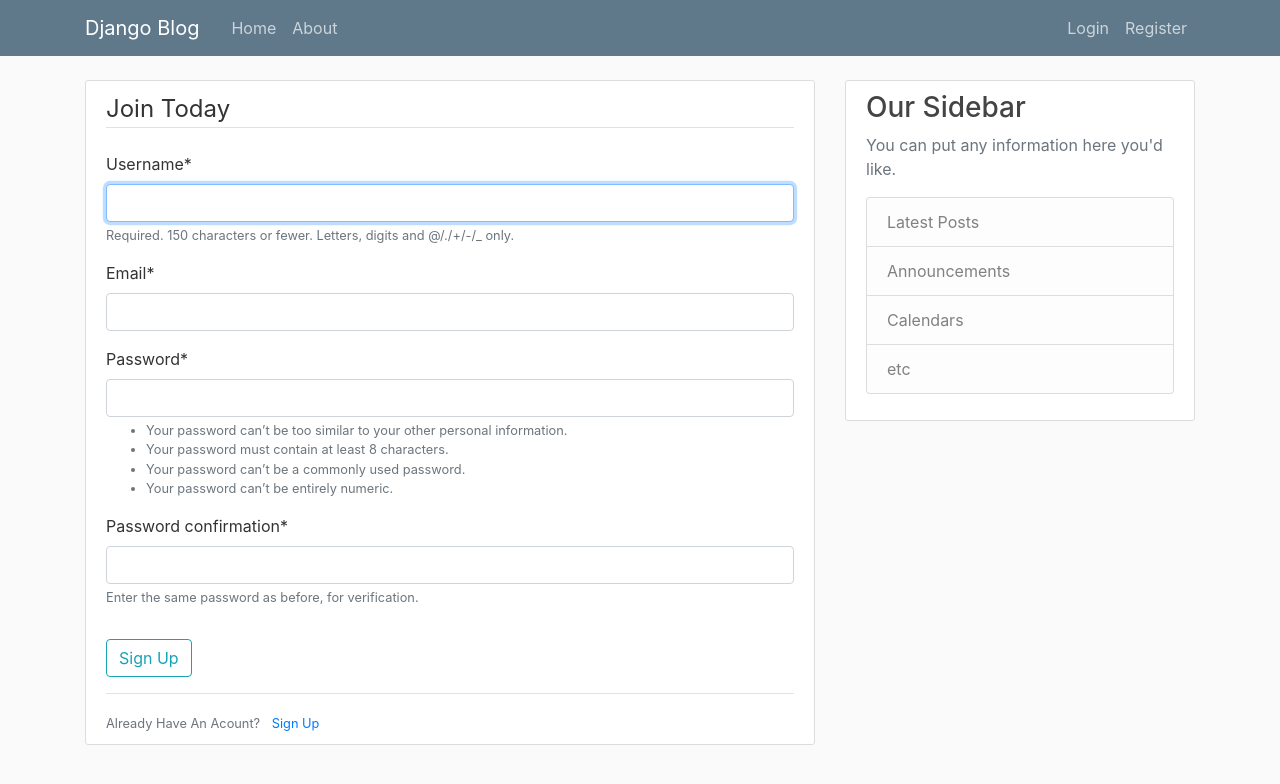
After one commit to Jaouadeddadsi/Django-app, a Django app: page /register/ in a window 1280 px wide. The commit adds this page. Shown: the top 784 px of the page. Run offline with Django 3.2, Linux system fonts and the light colour scheme; some libraries are stand-ins or nearby versions.

Commit message:
feat: Add user registration form

```diff
--- a/blog/templates/blog/base.html
+++ b/blog/templates/blog/base.html
@@ -34,7 +34,7 @@
             <!-- Navbar Right Side -->
             <div class="navbar-nav">
               <a class="nav-item nav-link" href="#">Login</a>
-              <a class="nav-item nav-link" href="#">Register</a>
+              <a class="nav-item nav-link" href="{% url 'register' %}">Register</a>
             </div>
           </div>
         </div>
@@ -43,6 +43,13 @@
     <main role="main" class="container">
       <div class="row">
         <div class="col-md-8">
+            {% if messages %}
+                {% for message in messages %}
+                    <div class="alert alert-{{ message.tags }}">
+                        {{ message }}
+                    </div>
+                {% endfor %}
+            {% endif %}
           {% block content %}{% endblock %}
         </div>
         <div class="col-md-4">
--- a/django_project/settings.py
+++ b/django_project/settings.py
@@ -32,6 +32,8 @@ ALLOWED_HOSTS = []
 
 INSTALLED_APPS = [
     'blog.apps.BlogConfig',
+    'user.apps.UserConfig',
+    'crispy_forms',
     'django.contrib.admin',
     'django.contrib.auth',
     'django.contrib.contenttypes',
@@ -119,3 +121,4 @@ USE_TZ = True
 # https://docs.djangoproject.com/en/2.1/howto/static-files/
 
 STATIC_URL = '/static/'
+CRISPY_TEMPLATE_PACK = 'bootstrap4'
--- a/django_project/urls.py
+++ b/django_project/urls.py
@@ -15,8 +15,10 @@ Including another URLconf
 """
 from django.contrib import admin
 from django.urls import path, include
+from user import views as user_views
 
 urlpatterns = [
     path('admin/', admin.site.urls),
+    path('register/', user_views.register, name='register'),
     path('', include('blog.urls')),
 ]
--- /dev/null
+++ b/user/admin.py
@@ -0,0 +1,3 @@
+from django.contrib import admin
+
+# Register your models here.
--- /dev/null
+++ b/user/apps.py
@@ -0,0 +1,5 @@
+from django.apps import AppConfig
+
+
+class UserConfig(AppConfig):
+    name = 'user'
--- /dev/null
+++ b/user/forms.py
@@ -0,0 +1,11 @@
+from django import forms
+from django.contrib.auth.models import User
+from django.contrib.auth.forms import UserCreationForm
+
+
+class UserRegisterForm(UserCreationForm):
+    email = forms.EmailField()
+
+    class Meta:
+        model = User
+        fields = ['username', 'email', 'password1', 'password2']
--- /dev/null
+++ b/user/models.py
@@ -0,0 +1,3 @@
+from django.db import models
+
+# Create your models here.
--- /dev/null
+++ b/user/templates/user/register.html
@@ -0,0 +1,24 @@
+{% extends "blog/base.html" %}
+{% load crispy_forms_tags %}
+{% block content%}
+<div class="content-section">
+    <form method="POST">
+        {% csrf_token %}
+        <fieldset class="form-group">
+            <legend class="border-bottom mb-4">
+                Join Today
+            </legend>
+            {{ form|crispy }}
+        </fieldset>
+        <div class="form-group">
+            <button class="btn btn-outline-info" type="submit"> Sign Up </button>
+        </div>
+    </form>
+    <div class="border-top pt-3">
+        <small class="text-muted">
+            Already Have An Acount? <a class="ml-2" href="#">Sign Up</a>
+        </small>
+    </div>
+</div>
+
+{% endblock content %}
--- /dev/null
+++ b/user/tests.py
@@ -0,0 +1,3 @@
+from django.test import TestCase
+
+# Create your tests here.
--- /dev/null
+++ b/user/views.py
@@ -0,0 +1,23 @@
+from django.shortcuts import render, redirect
+from django.contrib import messages
+from .forms import UserRegisterForm
+
+
+def register(request):
+    if request.method == 'POST':
+        form = UserRegisterForm(request.POST)
+        if form.is_valid():
+            form.save()
+            username = form.cleaned_data.get('username')
+            messages.success(request, f'Account created for {username}!')
+            return redirect('blog-home')
+    else:
+        form = UserRegisterForm()
+    return render(request, "user/register.html", {'form': form})
+
+
+# message.debug
+# message.info
+# message.success
+# message.Warning
+# massage.error
```
Also changed, not shown: blog/static/blog/main.css (indentation only), db.sqlite3, user/__init__.py (added), user/migrations/__init__.py (added).
